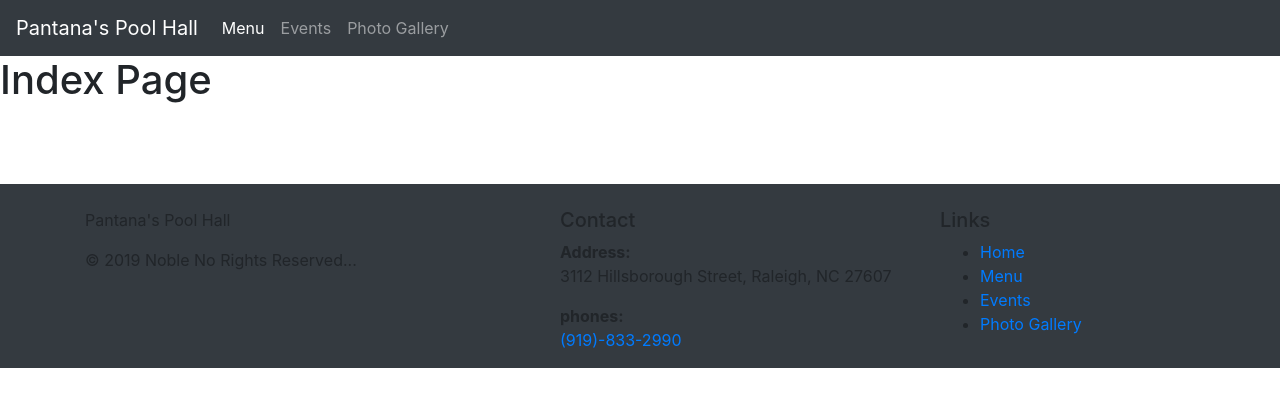
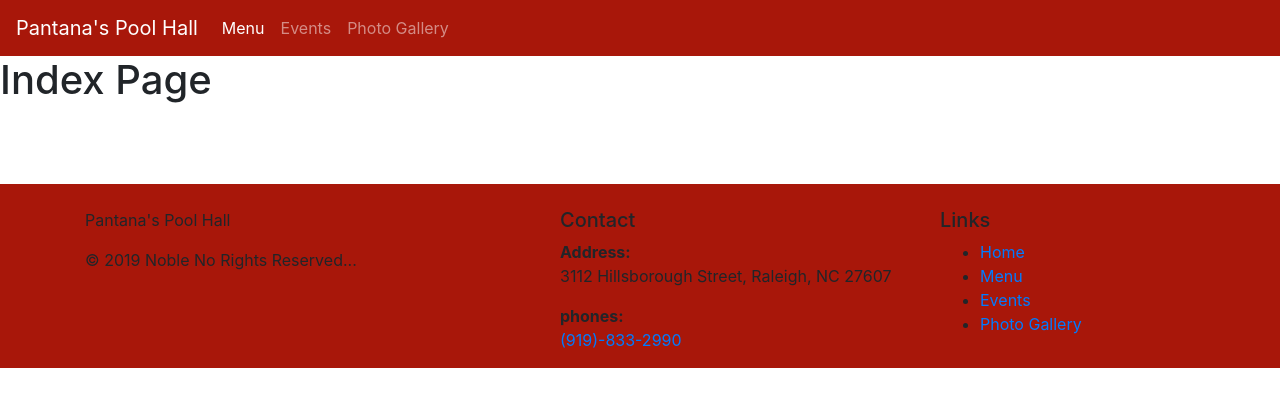
Before and after one commit to The-Noble-K/PantanaBobs, a Django app: page / in a window 1280 px wide. Shown: the top 407 px of the page. Run offline with Django 3.2, Linux system fonts and the light colour scheme; some libraries are stand-ins or nearby versions.

Commit message:
coloring

```diff
--- a/PantanaBobs/templates/base.html
+++ b/PantanaBobs/templates/base.html
@@ -1,6 +1,6 @@
 <link rel="stylesheet" href="https://stackpath.bootstrapcdn.com/bootstrap/4.1.3/css/bootstrap.min.css" integrity="sha384-MCw98/SFnGE8fJT3GXwEOngsV7Zt27NXFoaoApmYm81iuXoPkFOJwJ8ERdknLPMO" crossorigin="anonymous">
 
-<nav class="navbar sticky-top navbar-expand-lg navbar-dark bg-dark">
+<nav class="navbar sticky-top navbar-expand-lg navbar-dark" style="background-color: #a8170a">
     <a class="navbar-brand" href="#">Pantana's Pool Hall</a>
     <button class="navbar-toggler" type="button" data-toggle="collapse" data-target="#navbarNavDropdown" aria-controls="navbarNavDropdown" aria-expanded="false" aria-label="Toggle navigation">
       <span class="navbar-toggler-icon"></span>
@@ -26,7 +26,7 @@
 
 <br><br><br>
 
-<footer class="section footer-classic context-dark bg-dark">
+<footer class="section footer-classic context-dark" style="background-color: #a8170a">
     <div class="container">
       <div class="row row-30">
         <div class="col-md-4 col-xl-5">
```
